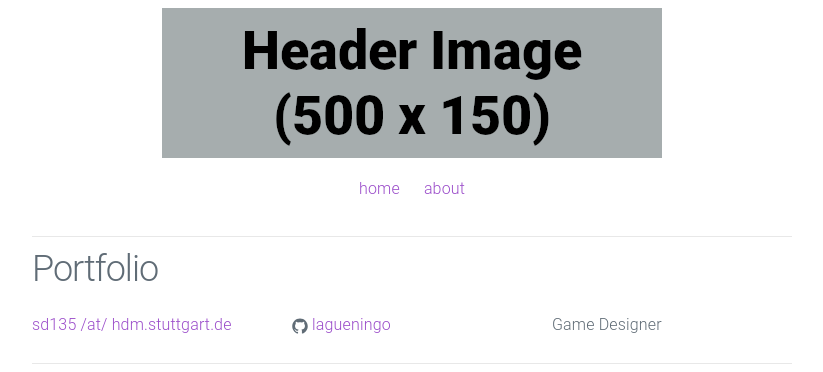
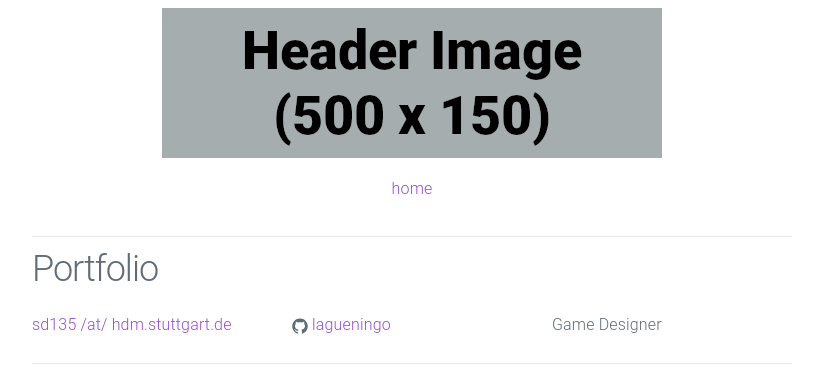
Before and after one commit to lagueningo/s-portfolio, a Jekyll site: the page built from index.html, in a window 1280 px wide. Shown: the top 372 px of the page, without its empty margins (228-1051 px from the left). Built offline with Jekyll 4.4.1, drawn with Linux system fonts in a browser that asks for light colours.

Commit message:
Update header.html

```diff
--- a/_includes/header.html
+++ b/_includes/header.html
@@ -6,8 +6,8 @@
       <li class="nav-item"><a href="{{ site.baseurl }}/">home</a></li>
 
 	    <!-- comment <li class="nav-item"><a href="{{ site.baseurl }}/resume/">resume</a></li> -->
+	   <!-- comment        <li class="nav-item"><a href="{{ site.baseurl }}/about/">about</a></li> -->
 
-      <li class="nav-item"><a href="{{ site.baseurl }}/about/">about</a></li>
     </ul>
   </nav>
 
```
